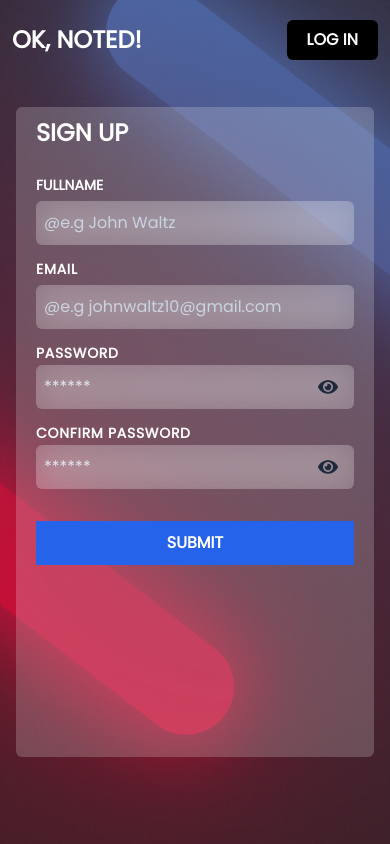
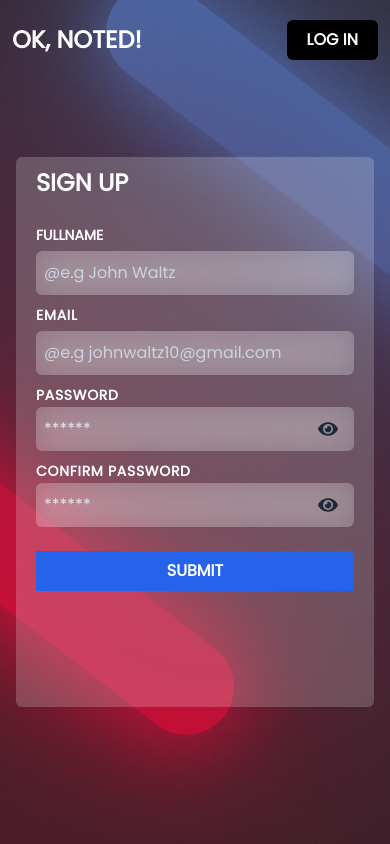
Before and after one commit to Mana1010/OK-NOTED-, a Next.js app: page /signup in a window 390 px wide. Built offline with nearby package versions, Linux system fonts and the light colour scheme.

Commit message:
putting sign up

```diff
--- a/app/globals.css
+++ b/app/globals.css
@@ -7,6 +7,12 @@
   width: 100%;
   background-position: center;
 }
+.signup-section {
+  background-image: url(./images/bgform.png);
+  width: 100%;
+  height: 100vh;
+  background-position: center;
+}
 .login-section {
   background-image: url(./images/bgform.png);
   width: 100%;
--- a/app/layout.tsx
+++ b/app/layout.tsx
@@ -2,6 +2,7 @@ import type { Metadata } from "next";
 import { Poppins } from "next/font/google";
 import "./globals.css";
 import NextTopLoader from "nextjs-toploader";
+import { Toaster } from "sonner";
 const poppins = Poppins({ subsets: ["latin"], weight: ["400"] });
 
 export const metadata: Metadata = {
@@ -18,6 +19,7 @@ export default function RootLayout({
     <html lang="en">
       <body className={`${poppins.className}`}>
         <NextTopLoader color="white" />
+        <Toaster richColors position="top-center" offset={15} closeButton />
         {children}
       </body>
     </html>
--- a/app/login/page.tsx
+++ b/app/login/page.tsx
@@ -13,7 +13,9 @@ export default function Login() {
     <div className="login-section">
       <Header />
       <div className="w-full h-full backdrop-blur-[200px] flex items-center justify-center px-4">
-        <form className="w-full  md:w-[400px] h-[50%] backdrop-blur-[150px] bg-white/20 px-6 py-3 rounded-md"></form>
+        <form className="w-full md:w-[400px] h-[550px] md:h-[500px] backdrop-blur-[150px] bg-white/20 px-5 py-2.5 rounded-md mt-5 space-y-5">
+          <h1 className="text-white text-2xl font-bold">LOG IN</h1>
+        </form>
       </div>
     </div>
   );
--- a/app/signup/page.tsx
+++ b/app/signup/page.tsx
@@ -2,10 +2,14 @@
 import React, { useState } from "react";
 import Header from "../components/Header";
 import { useForm } from "react-hook-form";
-import { DevTool } from "@hookform/devtools";
 import { FaEye, FaEyeSlash } from "react-icons/fa";
 import { useSearchParams } from "next/navigation";
-import { error } from "console";
+import { motion } from "framer-motion";
+import { auth, db } from "../sdk/firebase";
+import { createUserWithEmailAndPassword } from "firebase/auth";
+import { collection, addDoc } from "firebase/firestore";
+import { useRouter } from "next/navigation";
+import { toast } from "sonner";
 interface Info {
   fullname: string;
   email: string;
@@ -16,6 +20,9 @@ export default function SignUp() {
   const [showPass, setShowPass] = useState(false);
   const [showConPass, setShowConPass] = useState(false);
   const params = useSearchParams();
+  const router = useRouter();
+  const [loading, setLoading] = useState(false);
+  const [errorMessage, setErrorMessage] = useState("");
   const search = params.get("message");
   const form = useForm({
     defaultValues: {
@@ -26,21 +33,73 @@ export default function SignUp() {
     },
   });
 
-  const { register, handleSubmit, reset, control, formState } = form;
+  const { register, handleSubmit, reset, formState, watch } = form;
   const { errors } = formState;
-  function submitForm(data: Info) {
-    alert("Submitted");
+
+  async function submitForm(data: Info) {
+    const accountRef = collection(db, "accounts");
+    try {
+      setLoading(true);
+      await createUserWithEmailAndPassword(auth, data.email, data.password);
+      await addDoc(accountRef, data);
+      toast.success("Successfully Sign Up");
+      setErrorMessage("");
+      router.push("/login");
+
+      reset();
+    } catch (err) {
+      toast.error("Error from signing up");
+      setErrorMessage(
+        "Email Address is already taken or check your connection and try again"
+      );
+    }
+    setLoading(false);
   }
+  const fullnameVariant = {
+    animates: {
+      x: errors.fullname?.message && [5, 0, -5, 0, 5, 0],
+      transition: {
+        duration: 0.2,
+      },
+    },
+  };
+  const emailVariant = {
+    animates: {
+      x: errors.email?.message && [5, 0, -5, 0, 5, 0],
+      transition: {
+        duration: 0.2,
+      },
+    },
+  };
+  const passwordVariant = {
+    animates: {
+      x: errors.password?.message && [5, 0, -5, 0, 5, 0],
+      transition: {
+        duration: 0.2,
+      },
+    },
+  };
+  const confirmpasswordVariant = {
+    animates: {
+      x: errors.confirmpassword?.message && [5, 0, -5, 0, 5, 0],
+      transition: {
+        duration: 0.2,
+      },
+    },
+  };
   return (
-    <div className="login-section">
+    <div className="signup-section">
       <Header />
-      <div className="w-full h-full backdrop-blur-[200px] flex items-center justify-center px-4 py-10">
+      <div className="w-full h-full backdrop-blur-[200px] flex items-center justify-center px-4 py-9">
         <form
           onSubmit={handleSubmit(submitForm)}
-          className="w-full md:w-[500px] h-[85%] md:h-[92%] backdrop-blur-[150px] bg-white/20 px-5 py-2.5 rounded-md mt-5 space-y-5"
+          className="w-full md:w-[500px] h-[550px] md:h-[570px] backdrop-blur-[150px] bg-white/20 px-5 py-2.5 rounded-md mt-5 space-y-5"
         >
           <h1 className="text-white text-2xl font-bold">SIGN UP</h1>
-          <div className="flex w-full space-y-3 item-center justify-center flex-col py-1">
+          {errorMessage && (
+            <small className="text-red-400">{errorMessage}</small>
+          )}
+          <div className="flex w-full space-y-2 item-center justify-center flex-col py-1">
             <div className="w-full space-y-1">
               <label
                 htmlFor="fullname"
@@ -48,21 +107,27 @@ export default function SignUp() {
               >
                 FULLNAME
               </label>
-              <div>
+              <motion.div variants={fullnameVariant} animate="animates">
                 <input
-                  className="w-full rounded-md backdrop-blur-lg bg-white/20 px-2 py-2.5 outline-none text-white placeholder:text-slate-300 "
+                  className={`w-full rounded-md backdrop-blur-lg bg-white/20 px-2 py-2.5 outline-none text-white placeholder:text-slate-300 ${
+                    errors.fullname?.message && "border-2 border-red-500"
+                  }`}
                   type="text"
                   id="fullname"
                   placeholder="@e.g John Waltz"
                   {...register("fullname", {
-                    validate: {
-                      fullName: (value) => {
-                        return value !== "" || "FullName required";
-                      },
+                    required: {
+                      value: true,
+                      message: "Fullname required",
                     },
                   })}
                 />
-              </div>
+                {errors.fullname?.message && (
+                  <small className="text-red-400">
+                    {errors.fullname.message}
+                  </small>
+                )}
+              </motion.div>
             </div>
             <div className="w-full space-y-1">
               <label
@@ -71,9 +136,11 @@ export default function SignUp() {
               >
                 EMAIL
               </label>
-              <div>
+              <motion.div variants={emailVariant} animate="animates">
                 <input
-                  className="w-full rounded-md backdrop-blur-lg bg-white/20 px-2 py-2.5 outline-none text-white placeholder:text-slate-300 "
+                  className={`w-full rounded-md backdrop-blur-lg bg-white/20 px-2 py-2.5 outline-none text-white placeholder:text-slate-300 ${
+                    errors.email?.message && "border-2 border-red-500"
+                  }`}
                   type="email"
                   id="email"
                   placeholder="@e.g johnwaltz10@gmail.com"
@@ -87,7 +154,7 @@ export default function SignUp() {
                 {errors.email?.message && (
                   <small className="text-red-400">{errors.email.message}</small>
                 )}
-              </div>
+              </motion.div>
             </div>
 
             <div>
@@ -97,12 +164,33 @@ export default function SignUp() {
               >
                 PASSWORD
               </label>
-              <div>
-                <div className="w-full rounded-md backdrop-blur-lg bg-white/20 px-2 py-2.5 flex justify-between items-center">
+              <motion.div variants={passwordVariant} animate="animates">
+                <div
+                  className={`w-full rounded-md backdrop-blur-lg bg-white/20 px-2 py-2.5 flex justify-between items-center ${
+                    errors.password?.message && "border-2 border-red-500"
+                  }`}
+                >
                   <input
                     type={showPass ? "text" : "password"}
                     placeholder="******"
                     className="bg-transparent outline-none w-[90%] text-white placeholder:text-slate-200"
+                    {...register("password", {
+                      pattern: {
+                        value: /^\S+$/,
+                        message: "Don't put spaces",
+                      },
+                      validate: {
+                        passwordRequired: (fieldValues) => {
+                          return fieldValues !== "" || "Password required";
+                        },
+                        tooShort: (fieldValues) => {
+                          return (
+                            fieldValues.length > 7 ||
+                            "Password should not be less than to 7 characters"
+                          );
+                        },
+                      },
+                    })}
                   />
                   <button
                     type="button"
@@ -113,7 +201,12 @@ export default function SignUp() {
                     {showPass ? <FaEyeSlash /> : <FaEye />}
                   </button>
                 </div>
-              </div>
+                {errors.password?.message && (
+                  <small className="text-red-400">
+                    {errors.password.message}
+                  </small>
+                )}
+              </motion.div>
             </div>
             <div>
               <label
@@ -122,12 +215,24 @@ export default function SignUp() {
               >
                 CONFIRM PASSWORD
               </label>
-              <div>
-                <div className="w-full rounded-md backdrop-blur-lg bg-white/20 px-2 py-2.5 flex justify-between items-center">
+              <motion.div variants={confirmpasswordVariant} animate="animates">
+                <div
+                  className={`w-full rounded-md backdrop-blur-lg bg-white/20 px-2 py-2.5 flex justify-between items-center ${
+                    errors.confirmpassword?.message && "border-2 border-red-500"
+                  }`}
+                >
                   <input
                     type={showConPass ? "text" : "password"}
                     placeholder="******"
                     className="bg-transparent outline-none w-[90%] text-white placeholder:text-slate-200"
+                    {...register("confirmpassword", {
+                      validate: (formValue) => {
+                        return (
+                          formValue === watch("password") ||
+                          "Password doesn't match"
+                        );
+                      },
+                    })}
                   />
                   <button
                     type="button"
@@ -138,20 +243,23 @@ export default function SignUp() {
                     {showConPass ? <FaEyeSlash /> : <FaEye />}
                   </button>
                 </div>
-              </div>
-            </div>
-            <div className="pt-5">
-              <button
-                type="submit"
-                className="bg-blue-600 text-white w-full py-2.5 font-bold"
-              >
-                SUBMIT
-              </button>
+                {errors.confirmpassword?.message && (
+                  <small className="text-red-400">
+                    {errors.confirmpassword.message}
+                  </small>
+                )}
+              </motion.div>
             </div>
           </div>
+
+          <button
+            type="submit"
+            className="bg-blue-600 text-white w-full h-[40px] font-bold"
+          >
+            {loading ? "SUBMITTING..." : "SUBMIT"}
+          </button>
         </form>
       </div>
-      <DevTool control={control} />
     </div>
   );
 }
--- a/package.json
+++ b/package.json
@@ -20,6 +20,7 @@
     "react-dom": "^18",
     "react-hook-form": "^7.47.0",
     "react-icons": "^4.11.0",
+    "sonner": "^1.1.0",
     "styled-components": "^6.1.0",
     "zustand": "^4.4.5"
   },
```
Also changed, not shown: 1 other file (tests, documents, lock files or other folders).
